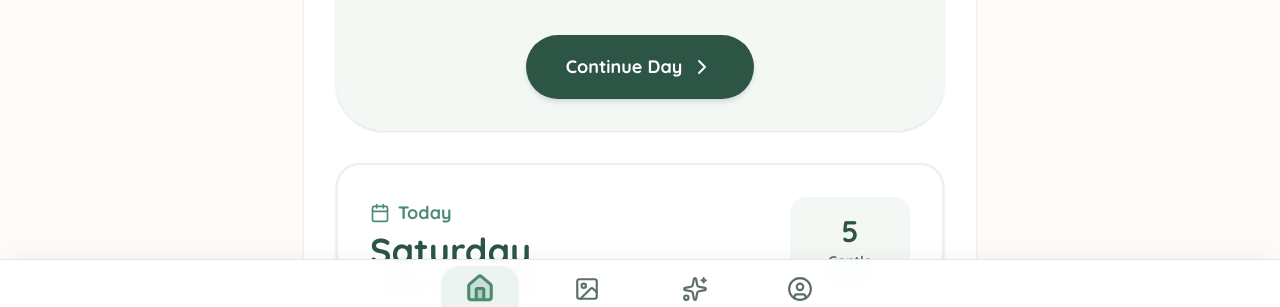
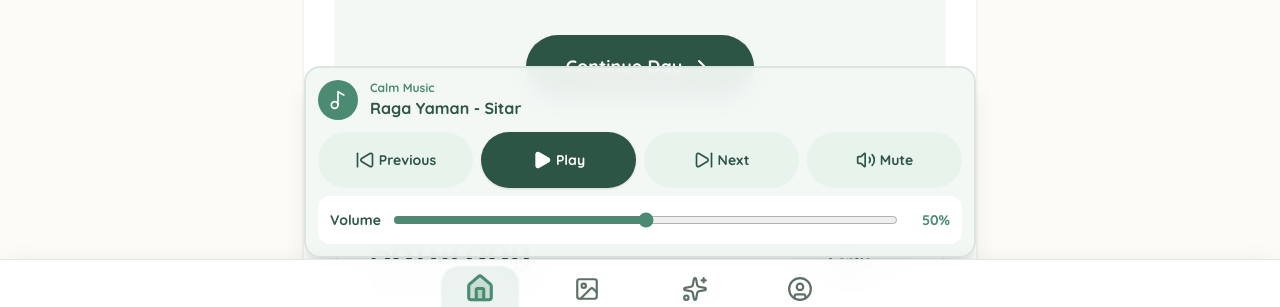
Before and after one commit to harshwaah/low-entropy-internal, a Next.js app: page /patient in a window 1280 px wide. Shown: the part 462-769 px from the top of the page. Built offline with nearby package versions, Linux system fonts and the light colour scheme; no server answers; the database is empty.

Commit message:
feat: add persistent patient music controls

```diff
--- a/app/(patient)/patient/layout.tsx
+++ b/app/(patient)/patient/layout.tsx
@@ -1,6 +1,7 @@
 import React from 'react';
 import { PatientBottomNav } from '@/components/shared/patient-bottom-nav';
 import {
+  MusicControls,
   MusicProvider,
   MusicRouteController,
 } from '@/features/music';
@@ -18,9 +19,15 @@ export default function PatientLayout({
           Patient Experience is optimized for mobile/tablet dimensions
           to ensure large touch targets and prevent overwhelming information density.
         */}
-        <main className="flex-1 w-full max-w-2xl mx-auto bg-white min-h-screen shadow-sm relative pb-28">
+        <main className="flex-1 w-full max-w-2xl mx-auto bg-white min-h-screen shadow-sm relative pb-72">
           {children}
         </main>
+
+        <div className="pointer-events-none fixed inset-x-0 bottom-20 z-40 px-3">
+          <div className="pointer-events-auto mx-auto max-w-2xl">
+            <MusicControls />
+          </div>
+        </div>
 
         <PatientBottomNav />
       </div>
--- a/features/music/components/music-controls.tsx
+++ b/features/music/components/music-controls.tsx
@@ -5,6 +5,7 @@ import {
   Music2,
   Pause,
   Play,
+  SkipBack,
   SkipForward,
   Volume2,
   VolumeX,
@@ -78,6 +79,17 @@ export function MusicControls() {
     await selectTrack(playableTracks[nextIndex].id);
   };
 
+  const handlePreviousTrack = async () => {
+    if (!hasPlayableTracks) return;
+
+    const previousIndex =
+      currentTrackIndex < 0
+        ? playableTracks.length - 1
+        : (currentTrackIndex - 1 + playableTracks.length) % playableTracks.length;
+
+    await selectTrack(playableTracks[previousIndex].id);
+  };
+
   const handleVolumeChange = (event: ChangeEvent<HTMLInputElement>) => {
     const nextPercent = Number(event.currentTarget.value);
     if (!Number.isFinite(nextPercent)) return;
@@ -95,21 +107,21 @@ export function MusicControls() {
   return (
     <section
       aria-labelledby="patient-music-title"
-      className="rounded-3xl border-2 border-brand-border bg-brand-light-alt p-4 text-brand-dark shadow-sm sm:p-5"
+      className="rounded-2xl border-2 border-brand-border bg-brand-light-alt/95 p-3 text-brand-dark shadow-xl backdrop-blur-md"
     >
       <div className="flex items-center gap-3">
         <div
-          className="flex h-12 w-12 shrink-0 items-center justify-center rounded-full bg-brand-primary text-white"
+          className="flex h-10 w-10 shrink-0 items-center justify-center rounded-full bg-brand-primary text-white"
           aria-hidden="true"
         >
-          <Music2 className="h-6 w-6" />
+          <Music2 className="h-5 w-5" />
         </div>
 
         <div className="min-w-0 flex-1">
-          <p className="text-sm font-bold text-brand-primary">{modeLabel}</p>
+          <p className="text-xs font-bold text-brand-primary">{modeLabel}</p>
           <h2
             id="patient-music-title"
-            className="truncate text-lg font-extrabold text-brand-dark"
+            className="truncate text-base font-extrabold text-brand-dark"
           >
             {trackTitle}
           </h2>
@@ -122,19 +134,32 @@ export function MusicControls() {
         </p>
       )}
 
-      <div className="mt-4 grid grid-cols-3 gap-2 sm:gap-3">
+      <div className="mt-3 grid grid-cols-4 gap-2">
+        <Button
+          type="button"
+          variant="secondary"
+          size="lg"
+          onClick={() => void handlePreviousTrack()}
+          disabled={!hasPlayableTracks || isLoading}
+          aria-label="Play previous music track"
+          className="h-14 min-w-0 gap-1 px-2 text-xs sm:text-sm"
+        >
+          <SkipBack className="h-5 w-5 shrink-0" aria-hidden="true" />
+          <span className="truncate">Previous</span>
+        </Button>
+
         <Button
           type="button"
           size="lg"
           onClick={() => void handlePlayPause()}
           disabled={!hasPlayableTracks || isLoading}
           aria-label={playLabel}
-          className="h-14 min-w-0 px-3"
+          className="h-14 min-w-0 gap-1 px-2 text-xs sm:text-sm"
         >
           {isPlaying ? (
-            <Pause className="mr-2 h-6 w-6 fill-current" aria-hidden="true" />
+            <Pause className="h-5 w-5 shrink-0 fill-current" aria-hidden="true" />
           ) : (
-            <Play className="mr-2 h-6 w-6 fill-current" aria-hidden="true" />
+            <Play className="h-5 w-5 shrink-0 fill-current" aria-hidden="true" />
           )}
           <span className="truncate">{autoplayBlocked ? 'Tap to Play' : playLabel}</span>
         </Button>
@@ -146,10 +171,10 @@ export function MusicControls() {
           onClick={() => void handleNextTrack()}
           disabled={!hasPlayableTracks || isLoading}
           aria-label="Play next music track"
-          className="h-14 min-w-0 px-3"
+          className="h-14 min-w-0 gap-1 px-2 text-xs sm:text-sm"
         >
-          <SkipForward className="mr-2 h-6 w-6" aria-hidden="true" />
-          <span>Next</span>
+          <SkipForward className="h-5 w-5 shrink-0" aria-hidden="true" />
+          <span className="truncate">Next</span>
         </Button>
 
         <Button
@@ -159,29 +184,21 @@ export function MusicControls() {
           onClick={toggleMute}
           aria-pressed={muted}
           aria-label={muted ? 'Unmute music' : 'Mute music'}
-          className="h-14 min-w-0 px-3"
+          className="h-14 min-w-0 gap-1 px-2 text-xs sm:text-sm"
         >
           {muted ? (
-            <VolumeX className="mr-2 h-6 w-6" aria-hidden="true" />
+            <VolumeX className="h-5 w-5 shrink-0" aria-hidden="true" />
           ) : (
-            <Volume2 className="mr-2 h-6 w-6" aria-hidden="true" />
+            <Volume2 className="h-5 w-5 shrink-0" aria-hidden="true" />
           )}
-          <span>{muted ? 'Unmute' : 'Mute'}</span>
+          <span className="truncate">{muted ? 'Unmute' : 'Mute'}</span>
         </Button>
       </div>
 
-      <div className="mt-4 rounded-2xl bg-white px-4 py-3">
-        <div className="mb-1 flex items-center justify-between gap-3">
-          <label htmlFor="patient-music-volume" className="text-base font-bold">
-            Volume
-          </label>
-          <output
-            htmlFor="patient-music-volume"
-            className="text-base font-extrabold text-brand-primary"
-          >
-            {volumePercent}%
-          </output>
-        </div>
+      <div className="mt-2 flex items-center gap-3 rounded-xl bg-white px-3 py-1">
+        <label htmlFor="patient-music-volume" className="shrink-0 text-sm font-bold">
+          Volume
+        </label>
 
         <input
           id="patient-music-volume"
@@ -192,18 +209,25 @@ export function MusicControls() {
           value={volumePercent}
           onChange={handleVolumeChange}
           aria-label={`Music volume, ${volumePercent} percent`}
-          className="h-12 w-full cursor-pointer accent-brand-primary disabled:cursor-not-allowed"
+          className="h-10 min-w-0 flex-1 cursor-pointer accent-brand-primary disabled:cursor-not-allowed"
         />
+
+        <output
+          htmlFor="patient-music-volume"
+          className="w-10 shrink-0 text-right text-sm font-extrabold text-brand-primary"
+        >
+          {volumePercent}%
+        </output>
       </div>
 
-      <div className="mt-2 min-h-6 text-center" aria-live="polite">
+      <div className="text-center" aria-live="polite">
         {autoplayBlocked && hasPlayableTracks && (
-          <p className="text-sm font-bold text-brand-primary">
+          <p className="mt-1 text-xs font-bold text-brand-primary">
             Tap Play to start the music.
           </p>
         )}
         {status === 'error' && (
-          <p className="text-sm font-bold text-brand-muted">
+          <p className="mt-1 text-xs font-bold text-brand-muted">
             Music could not play. Please try again.
           </p>
         )}
--- a/features/music/services/music-engine.ts
+++ b/features/music/services/music-engine.ts
@@ -502,6 +502,7 @@ export class MusicEngine {
     await this._fadeIn(myGeneration);
 
     if (this._transitionGeneration === myGeneration) {
+      this._status = 'playing';
       this._isTransitioning = false;
       this._notify();
     }
```
Also changed, not shown: 1 other file (tests, documents, lock files or other folders).
